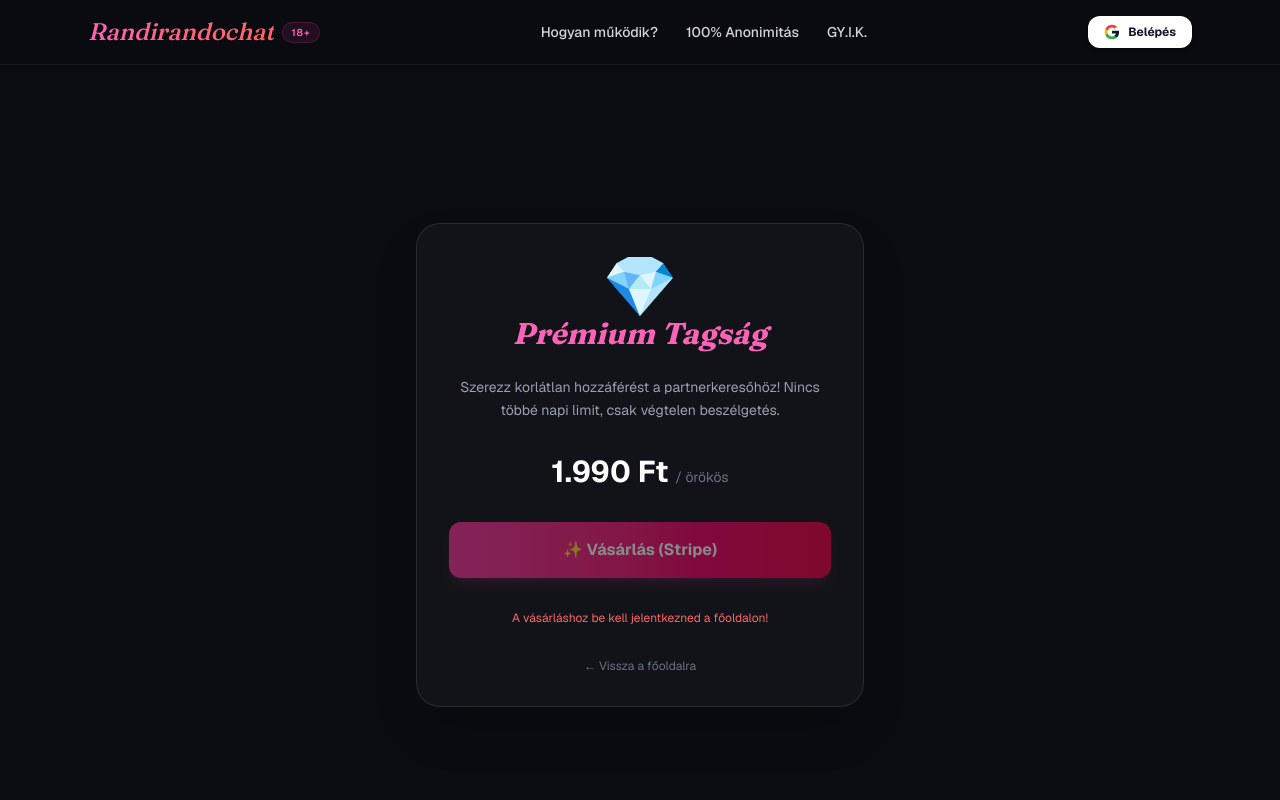
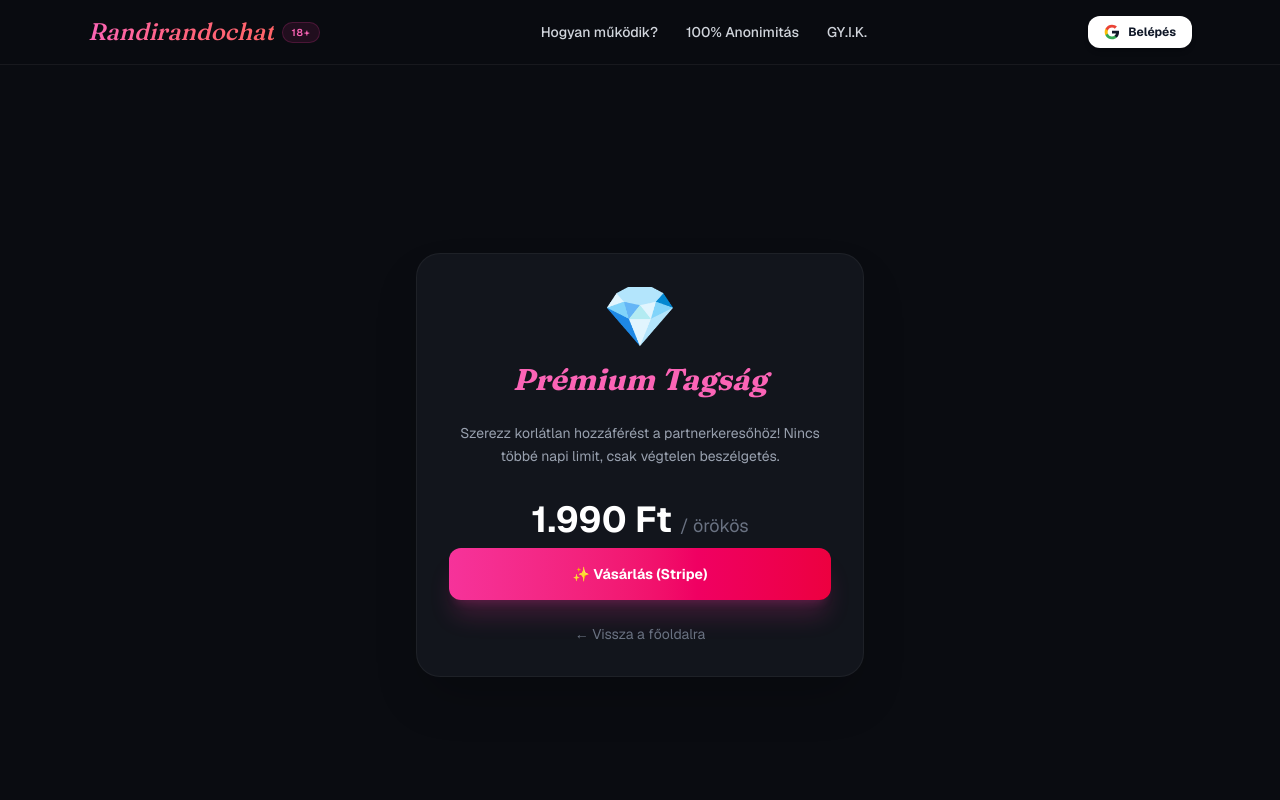
Before and after one commit to Zsomi123/randirandochat, a Next.js app: page /premium in a window 1280 px wide. Shown: the top 800 px of the page. Built offline with nearby package versions, Linux system fonts and the light colour scheme; no server answers.

Commit message:
Alfa_1.8.1v

```diff
--- a/app/premium/page.tsx
+++ b/app/premium/page.tsx
@@ -1,99 +1,142 @@
 "use client";
 
-import { useState } from "react";
 import { useRouter, useSearchParams } from "next/navigation";
-import { useSession } from "next-auth/react";
+import { useEffect, useState, Suspense } from "react";
+import confetti from "canvas-confetti";
 
-export default function PremiumPage() {
-  const { data: session, status } = useSession();
+function PremiumOldalTartalom() {
   const router = useRouter();
   const searchParams = useSearchParams();
-  const [loading, setLoading] = useState(false);
-
-  // A Stripe ide irányít vissza minket: ?success=true vagy ?canceled=true
   const success = searchParams.get("success");
   const canceled = searchParams.get("canceled");
 
+  const [isCheckoutLoading, setIsCheckoutLoading] = useState(false);
+
+  // KONFETTI ANIMÁCIÓ SIKER ESETÉN
+  useEffect(() => {
+    if (success === "true") {
+      const duration = 3000;
+      const animationEnd = Date.now() + duration;
+      const colors = ['#f472b6', '#fb7185', '#34d399', '#fbbf24', '#ffffff'];
+
+      const randomInRange = (min: number, max: number) => Math.random() * (max - min) + min;
+
+      const interval: any = setInterval(function() {
+        const timeLeft = animationEnd - Date.now();
+
+        if (timeLeft <= 0) {
+          return clearInterval(interval);
+        }
+
+        const particleCount = 50 * (timeLeft / duration);
+        confetti({
+          particleCount,
+          startVelocity: 30,
+          spread: 360,
+          origin: {
+            x: randomInRange(0.1, 0.9),
+            y: Math.random() - 0.2
+          },
+          colors: colors,
+          zIndex: 300
+        });
+      }, 250);
+    }
+  }, [success]);
+
   const handleCheckout = async () => {
-    setLoading(true);
+    setIsCheckoutLoading(true);
     try {
-      // 1. Szólunk az API-nak, hogy generálja le a fizetési linket
-      const res = await fetch("/api/stripe/checkout", {
-        method: "POST",
-      });
+      const res = await fetch("/api/stripe/checkout", { method: "POST" });
       const data = await res.json();
-
-      // 2. Ha kaptunk URL-t, átirányítjuk a felhasználót a Stripe-ra!
       if (data.url) {
         window.location.href = data.url;
       } else {
         alert("Hiba történt: " + (data.error || "Ismeretlen hiba"));
-        setLoading(false);
+        setIsCheckoutLoading(false);
       }
     } catch (error) {
       console.error("Fizetési hiba:", error);
       alert("Nem sikerült kapcsolódni a fizetési rendszerhez.");
-      setLoading(false);
+      setIsCheckoutLoading(false);
     }
   };
 
-  if (status === "loading") {
-    return (
-      <main className="min-h-screen bg-[#0a0c11] text-gray-500 text-sm flex items-center justify-center">
-        Betöltés…
-      </main>
-    );
-  }
-
   return (
-    <main className="min-h-screen bg-[#0a0c11] text-white flex flex-col items-center justify-center p-6">
-      <div className="max-w-md w-full bg-white/[0.03] border border-white/10 rounded-3xl p-8 text-center space-y-6 shadow-2xl">
-        <span className="text-6xl">💎</span>
-        <h1 className="text-3xl font-[family-name:var(--font-fraunces)] italic font-bold text-pink-400">
+    <main className="min-h-screen bg-[#0a0c11] flex items-center justify-center p-4">
+      <div className="bg-[#12151c] border border-white/5 rounded-3xl p-8 max-w-md w-full shadow-2xl text-center">
+        <div className="text-6xl mb-4">💎</div>
+        <h1 className="text-3xl font-[family-name:var(--font-fraunces)] italic font-bold text-pink-400 mb-6">
           Prémium Tagság
         </h1>
 
-        {/* Sikeres vagy megszakított fizetés üzenetei */}
-        {success && (
-          <div className="bg-green-500/10 border border-green-500/20 text-green-400 p-3 rounded-xl text-sm font-semibold">
-            Sikeres tranzakció! A Stripe feldolgozta a fizetést.
+        {/* --- SIKERES VÁSÁRLÁS NÉZET --- */}
+        {success === "true" ? (
+          <div className="space-y-6 animate-in zoom-in duration-300">
+            <div className="bg-green-500/10 border border-green-500/20 text-green-400 p-4 rounded-2xl text-sm font-semibold">
+              🎉 Sikeres tranzakció! A Stripe feldolgozta a fizetést.
+            </div>
+
+            <p className="text-gray-300 text-sm leading-relaxed">
+              Hivatalosan is Prémium tag lettél! Mostantól élvezheted a korlátlan párosításokat, és tiéd a <span className="font-bold text-white">💎 Prémium kitűző</span> is.
+            </p>
+
+            <button
+  onClick={() => router.push("/profil")}
+  className="w-full py-4 rounded-xl bg-white text-gray-900 font-bold text-sm shadow-xl hover:bg-gray-200 transition active:scale-[0.98]"
+>
+  Király, irány a profilom!
+</button>
+          </div>
+        ) : (
+          /* --- ALAPÉRTELMEZETT / VÁSÁRLÁS NÉZET --- */
+          <div className="space-y-6">
+            {canceled === "true" && (
+              <div className="bg-red-500/10 border border-red-500/20 text-red-400 p-3 rounded-xl text-sm font-semibold mb-4">
+                ❌ A fizetés megszakítva.
+              </div>
+            )}
+
+            <p className="text-gray-400 text-sm leading-relaxed mb-8">
+              Szerezz korlátlan hozzáférést a partnerkeresőhöz! Nincs többé napi limit, csak végtelen beszélgetés.
+            </p>
+
+            <div className="text-4xl font-bold text-white mb-2">
+              1.990 Ft <span className="text-lg text-gray-500 font-normal">/ örökös</span>
+            </div>
+
+            <button
+              onClick={handleCheckout}
+              disabled={isCheckoutLoading}
+              className="w-full py-4 rounded-xl bg-gradient-to-r from-pink-500 to-rose-600 hover:from-pink-600 hover:to-rose-700 text-white font-bold text-sm shadow-xl shadow-pink-500/20 transition active:scale-[0.98] disabled:opacity-75 flex justify-center items-center gap-2"
+            >
+              {isCheckoutLoading ? (
+                <>
+                  <div className="w-5 h-5 rounded-full border-2 border-white/30 border-t-white animate-spin"></div>
+                  Feldolgozás...
+                </>
+              ) : (
+                "✨ Vásárlás (Stripe)"
+              )}
+            </button>
+
+            <button
+              onClick={() => router.push("/")}
+              className="text-gray-500 hover:text-white text-sm transition mt-4 block w-full"
+            >
+              ← Vissza a főoldalra
+            </button>
           </div>
         )}
-        {canceled && (
-          <div className="bg-red-500/10 border border-red-500/20 text-red-400 p-3 rounded-xl text-sm font-semibold">
-            A fizetés megszakítva. Nem vontunk le pénzt.
-          </div>
-        )}
-
-        <p className="text-gray-400 text-sm leading-relaxed">
-          Szerezz korlátlan hozzáférést a partnerkeresőhöz! Nincs többé napi limit, csak végtelen beszélgetés.
-        </p>
-
-        <div className="text-3xl font-bold text-white py-2">
-          1.990 Ft <span className="text-sm text-gray-500 font-normal">/ örökös</span>
-        </div>
-
-        <button
-          onClick={handleCheckout}
-          disabled={loading || status === "unauthenticated"}
-          className="w-full py-4 bg-gradient-to-r from-pink-500 to-rose-600 hover:from-pink-600 hover:to-rose-700 font-bold rounded-xl shadow-lg shadow-pink-500/20 transition active:scale-95 disabled:opacity-50 disabled:cursor-not-allowed"
-        >
-          {loading ? "Átirányítás a Stripe-hoz..." : "✨ Vásárlás (Stripe)"}
-        </button>
-
-        {status === "unauthenticated" && (
-          <p className="text-xs text-red-400 mt-2">
-            A vásárláshoz be kell jelentkezned a főoldalon!
-          </p>
-        )}
-
-        <button
-          onClick={() => router.push("/")}
-          className="text-xs text-gray-500 hover:text-pink-400 transition block mx-auto pt-2"
-        >
-          ← Vissza a főoldalra
-        </button>
       </div>
     </main>
   );
 }
+
+export default function PremiumOldal() {
+  return (
+    <Suspense fallback={<div className="min-h-screen bg-[#0a0c11] flex items-center justify-center text-white">Betöltés...</div>}>
+      <PremiumOldalTartalom />
+    </Suspense>
+  );
+}
--- a/package.json
+++ b/package.json
@@ -13,6 +13,7 @@
     "@prisma/adapter-pg": "^7.9.0",
     "@prisma/client": "^7.9.0",
     "@stripe/stripe-js": "^9.12.0",
+    "canvas-confetti": "^1.9.4",
     "cors": "^2.8.6",
     "dotenv": "^17.4.2",
     "express": "^5.2.1",
@@ -28,6 +29,7 @@
   },
   "devDependencies": {
     "@tailwindcss/postcss": "^4",
+    "@types/canvas-confetti": "^1.9.0",
     "@types/node": "^20",
     "@types/react": "^19",
     "@types/react-dom": "^19",
```
Also changed, not shown: 1 other file (tests, documents, lock files or other folders).
